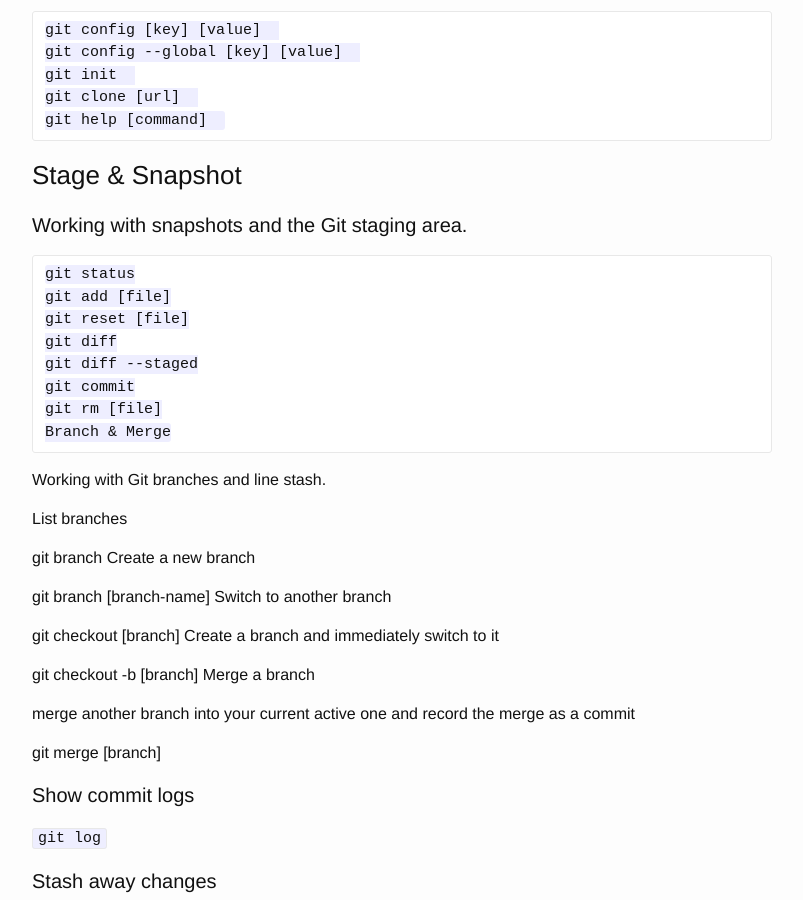
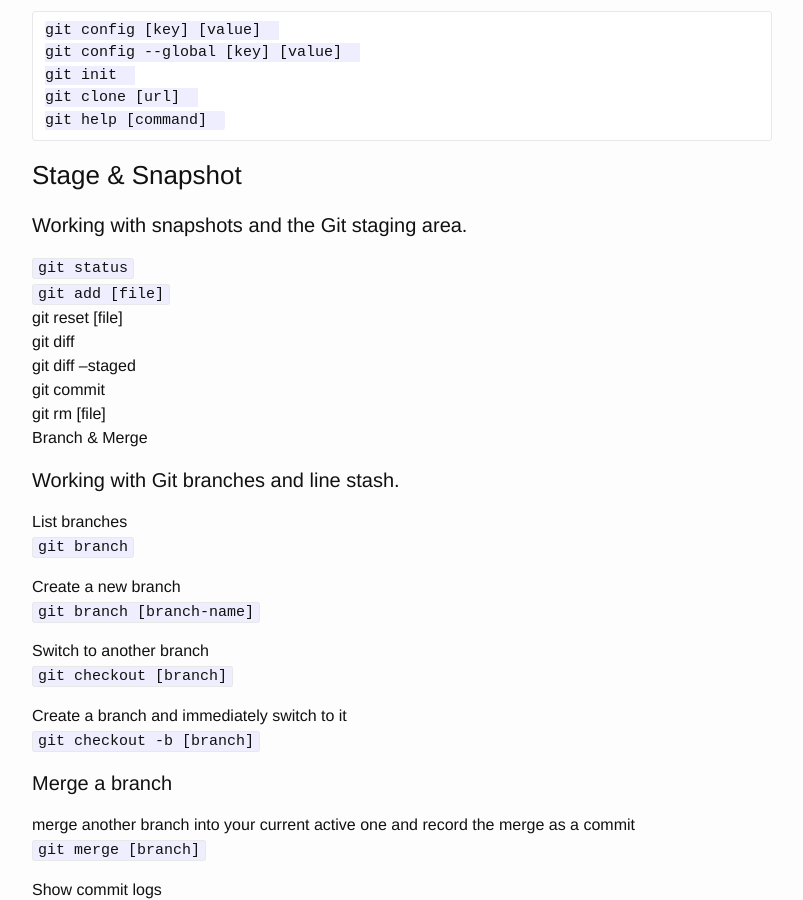
Before and after one commit to mikebrew/mikebrew.github.io, a Jekyll site: the page built from code-git.md, in a window 1280 px wide and 900 px high, scrolled down 871 px. Shown: the whole window, without its empty margins (238-1041 px from the left). Built offline with Jekyll 4.4.1, drawn with Linux system fonts in a browser that asks for light colours.

````diff
--- a/code-git.md
+++ b/code-git.md
@@ -39,45 +39,41 @@ git help [command]
 ###Stage & Snapshot
 
 ####Working with snapshots and the Git staging area.
-```
-git status
-git add [file]
+
+`git status`
+`git add [file]`
 git reset [file]
 git diff
 git diff --staged
 git commit
 git rm [file]
 Branch & Merge
-```
-Working with Git branches and line stash.
 
+####Working with Git branches and line stash.
 List branches
+`git branch`
 
-git branch
 Create a new branch
+`git branch [branch-name]`
 
-git branch [branch-name]
 Switch to another branch
+`git checkout [branch]`
 
-git checkout [branch]
 Create a branch and immediately switch to it
+`git checkout -b [branch]`
 
-git checkout -b [branch]
-Merge a branch
+####Merge a branch
+merge another branch into your current active one and record the merge as a commit
+`git merge [branch]`
 
-merge another branch into your current active one and record the merge as a commit
-
-git merge [branch]
-
-####Show commit logs
+Show commit logs
 `git log`
 
 ####Stash away changes
-
-####stash away the current uncommitted modifications in your working directory temporarily
+stash away the current uncommitted modifications in your working directory temporarily
 `git stash`
 
-####Re-apply stash
+Re-apply stash
 `git stash apply`
 
 ###Share & Update
````
Also changed, not shown: code-jekyll.md (+4 -0 lines).
